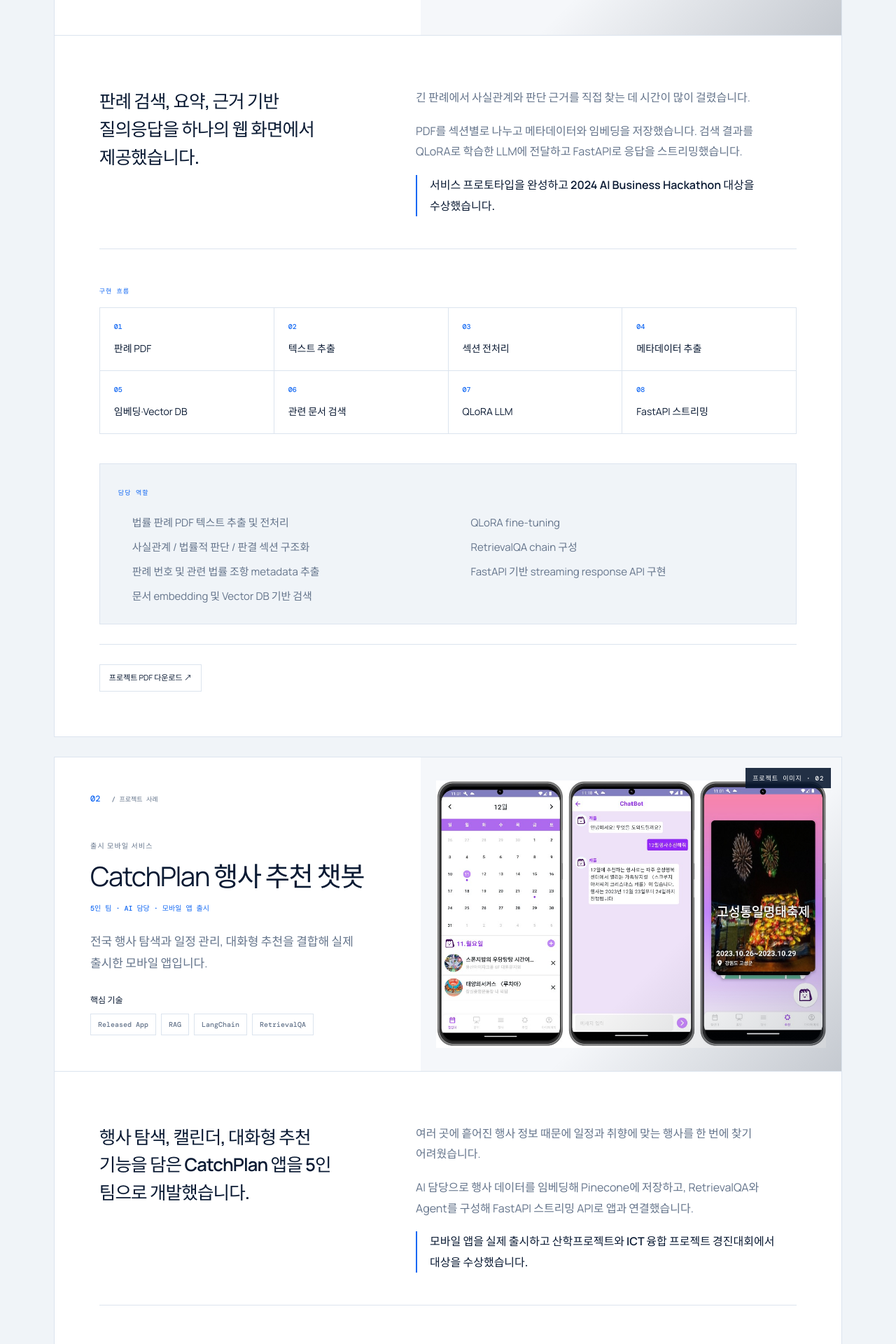
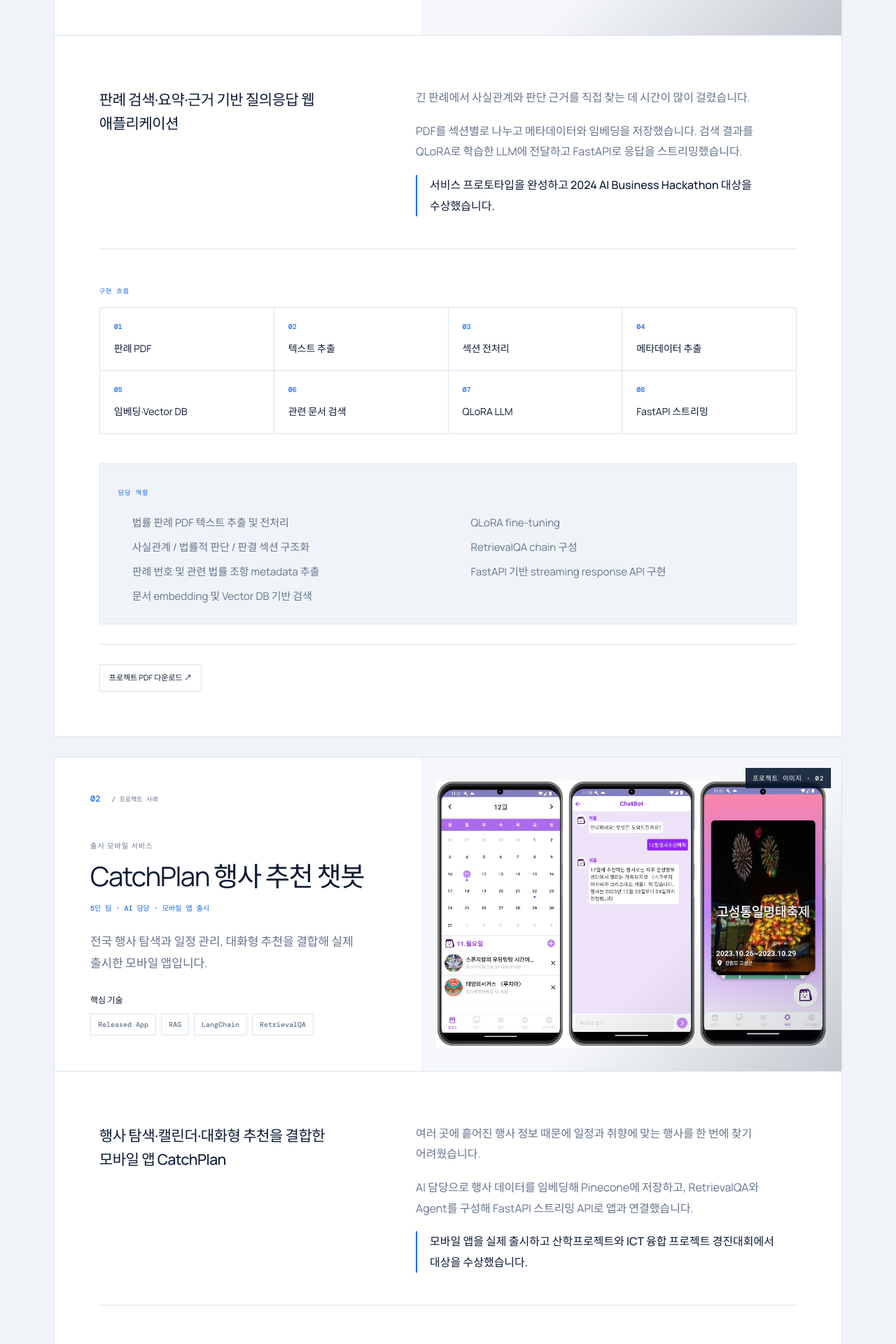
Before and after one commit to juhyunhan/portfolio, a React (Vite) app: page / in a window 1280 px wide. Shown: the part 1500-3420 px from the top of the page at 70% size. Built offline with nearby package versions, Linux system fonts and the light colour scheme; a web font is replaced by a local one.

Commit message:
Make project narrative copy more natural

```diff
--- a/src/App.tsx
+++ b/src/App.tsx
@@ -24,7 +24,7 @@ const projectPresentation: Record<string, { title: string; domain: string; summa
     domain: '법률 AI 웹 서비스',
     summary: '판례 PDF를 구조화하고, 검색한 근거를 바탕으로 답변을 생성하는 법률 AI 웹 서비스입니다.',
     why: '긴 판례에서 사실관계와 판단 근거를 직접 찾는 데 시간이 많이 걸렸습니다.',
-    what: '판례 검색, 요약, 근거 기반 질의응답을 하나의 웹 화면에서 제공했습니다.',
+    what: '판례 검색·요약·근거 기반 질의응답 웹 애플리케이션',
     how: 'PDF를 섹션별로 나누고 메타데이터와 임베딩을 저장했습니다. 검색 결과를 QLoRA로 학습한 LLM에 전달하고 FastAPI로 응답을 스트리밍했습니다.',
     result: '서비스 프로토타입을 완성하고 2024 AI Business Hackathon 대상을 수상했습니다.',
   },
@@ -33,7 +33,7 @@ const projectPresentation: Record<string, { title: string; domain: string; summa
     domain: '출시 모바일 서비스',
     summary: '전국 행사 탐색과 일정 관리, 대화형 추천을 결합해 실제 출시한 모바일 앱입니다.',
     why: '여러 곳에 흩어진 행사 정보 때문에 일정과 취향에 맞는 행사를 한 번에 찾기 어려웠습니다.',
-    what: '행사 탐색, 캘린더, 대화형 추천 기능을 담은 CatchPlan 앱을 5인 팀으로 개발했습니다.',
+    what: '행사 탐색·캘린더·대화형 추천을 결합한 모바일 앱 CatchPlan',
     how: 'AI 담당으로 행사 데이터를 임베딩해 Pinecone에 저장하고, RetrievalQA와 Agent를 구성해 FastAPI 스트리밍 API로 앱과 연결했습니다.',
     result: '모바일 앱을 실제 출시하고 산학프로젝트와 ICT 융합 프로젝트 경진대회에서 대상을 수상했습니다.',
   },
@@ -42,7 +42,7 @@ const projectPresentation: Record<string, { title: string; domain: string; summa
     domain: '멀티모달 AI 연구',
     summary: '한국어 현수막의 문자를 읽고 유형을 분류하기 위한 VLM 학습·평가 연구입니다.',
     why: '원근 왜곡과 복잡한 배경이 있는 현수막은 기존 OCR만으로 문자 인식과 유형 분류를 함께 처리하기 어려웠습니다.',
-    what: 'Qwen2.5-VL-3B 기반 데이터 구성, Vision-only fine-tuning, 구조화 프롬프트와 CoT 비교 실험을 수행했습니다.',
+    what: 'Qwen2.5-VL-3B 기반 현수막 OCR·유형 분류 실험',
     how: '영역 검출과 왜곡 보정 후 VLM이 OCR과 분류 결과를 함께 출력하도록 구성하고, 데이터 조합별 성능과 오류를 분석했습니다.',
     result: 'ETRI 인턴 연구 결과를 AISP 2025와 ICCE-Asia 2025 논문 2편으로 발표했습니다.',
   },
--- a/src/index.css
+++ b/src/index.css
@@ -79,10 +79,10 @@
 .project-media.single-media{min-height:420px}
 .media-label{font-size:9px}
 .project-narrative{display:grid;grid-template-columns:.9fr 1.35fr;gap:clamp(40px,7vw,100px);padding:10px 0 46px;border-bottom:1px solid var(--line)}
-.narrative-lead{margin:0;font-size:clamp(21px,2vw,29px);font-weight:600;line-height:1.55;letter-spacing:-.035em;word-break:keep-all;color:var(--ink)}
+.narrative-lead{margin:0;font-size:clamp(19px,1.65vw,24px);font-weight:500;line-height:1.6;letter-spacing:-.025em;word-break:keep-all;color:var(--ink)}
 .narrative-body{display:grid;gap:18px}
 .narrative-body p{margin:0;font-size:16px;line-height:1.85;color:var(--muted);word-break:keep-all}
-.narrative-body .narrative-result{padding-left:18px;border-left:2px solid var(--blue);color:var(--ink);font-weight:600}
+.narrative-body .narrative-result{padding-left:18px;border-left:2px solid var(--blue);color:var(--ink);font-weight:500}
 
 @media(max-width:1000px){
   .capability-grid{grid-template-columns:1fr}
```
